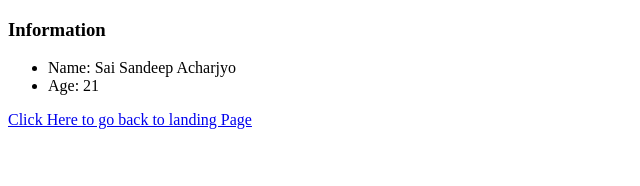
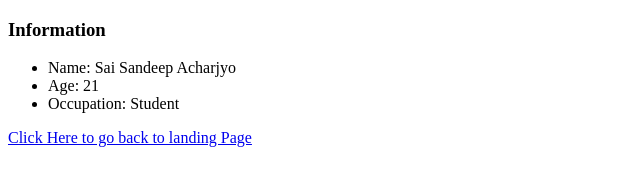
Before and after one commit to Sandeepbay/Learning-Git, a plain HTML site: page user.html in a window 1280 px wide. Shown: the whole page, without its empty margins (0-640 px from the left). Drawn offline with Linux system fonts and the light colour scheme.

Commit message:
Added Information

```diff
--- a/user.html
+++ b/user.html
@@ -8,6 +8,7 @@
         <ul>
             <li>Name: Sai Sandeep Acharjyo</li>
             <li>Age: 21</li>
+            <li>Occupation: Student</li>
         </ul>
         <a href="index.html">Click Here to go back to landing Page</a>
     </body>
```
